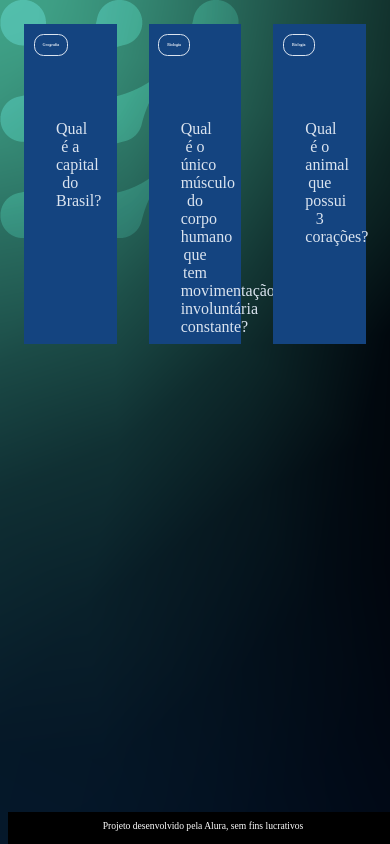
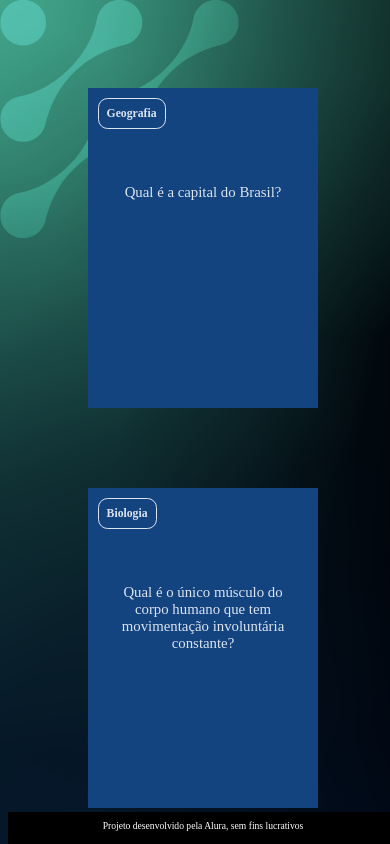
Before and after one commit to ahhaeilla/flashcards, a plain HTML site: page index.html in a window 390 px wide. Shown: the top 844 px of the page. Drawn offline with Linux system fonts and the light colour scheme.

Commit message:
Update style.css

```diff
--- a/assets/style.css
+++ b/assets/style.css
@@ -11,7 +11,10 @@ body {
 
 #container {
     display: flex;
-    flex-wrap:wrap;
+    flex-wrap: wrap;
+    justify-content: space-between;
+    padding: 4rem;
+    gap: 3rem;
 }
 
 .cartao {
@@ -46,6 +49,7 @@ body {
     margin-top: 1rem;
     padding: 2rem;
     margin-top: 4rem;
+    font-size: 1.4vw;
 }
 
 .cartao__conteudo__pergunta p {
@@ -58,7 +62,7 @@ body {
     font-weight: 700;
 }
 
-.cartao:hover .cartao__conteudo {
+.cartao.active .cartao__conteudo {
     transform: rotateY(180deg);
 }
 
@@ -68,22 +72,14 @@ body {
     position: absolute;
     height: 100%;
     width: 100%;
+    box-sizing: border-box;
 }
 
 .cartao__conteudo__resposta {
     transform: rotateY(180deg);
+    background-color: rgba(0, 244, 191, 0.2);
+    border: 4px solid var(--card-back-color);
 }
-
-
-
-
-
-
-
-
-
-
-
 
 footer {
     background-color: black;
@@ -99,3 +95,22 @@ footer p {
     font-size: 0.6rem;
     margin-top: 0.5rem;
 }
+
+@media (max-width: 560px) {
+
+    body {
+        background: url('img/bg-mobile.webp'), no-repeat cover;
+    }
+
+    .cartao {
+        flex: 1 0 calc(100% - 1rem)
+    }
+
+    .cartao__conteudo h3 {
+        font-size: 3vw;
+    }
+
+    .cartao__conteudo p {
+        font-size: 3.8vw;
+    }
+}
```
